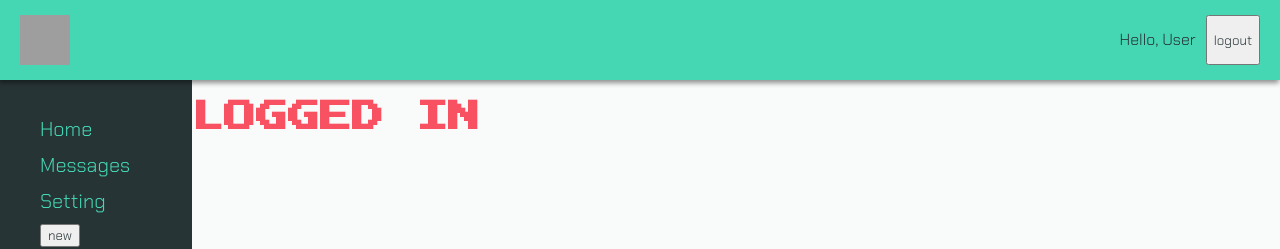
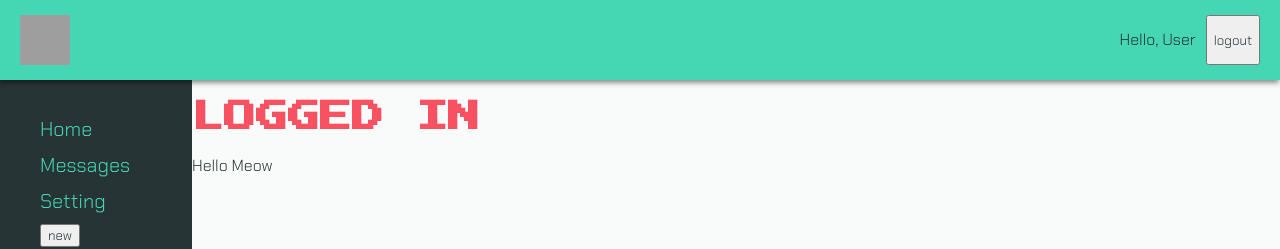
Before and after one commit to ArthurL808/consume-more-stuff, a React (Create React App) app: page /edit/1 in a window 1280 px wide. Shown: the top 249 px of the page. Built offline with nearby package versions, Linux system fonts and the light colour scheme; grey boxes are pictures that could not be loaded.

Commit message:
created new route for detailed item and made edit item component

```diff
--- /dev/null
+++ b/src/Components/Auth/AuthEditItem/AuthEditItem.jsx
@@ -0,0 +1,10 @@
+import React, { Component } from "react";
+
+class AuthEditItem extends Component {
+  state = {};
+  render() {
+    return <div>Hello Meow</div>;
+  }
+}
+
+export default AuthEditItem;
--- /dev/null
+++ b/src/Components/Auth/AuthEditItem/index.js
@@ -0,0 +1,2 @@
+import AuthEditItem from "./AuthEditItem";
+export default AuthEditItem;
--- a/src/Components/Auth/AuthHome/AuthHomeFilter/AuthHomeFilter.jsx
+++ b/src/Components/Auth/AuthHome/AuthHomeFilter/AuthHomeFilter.jsx
@@ -46,7 +46,7 @@ class AuthHomeFilter extends Component {
                     item =>
                       item.itemStatus.status === this.props.filter && (
                         <div key={item.id}>
-                          <Link to="/home">
+                          <Link to="/edit/:id">
                             <div className={styles.imageContainer}>
                               <img src={item.imageUrl} alt="Meow" />
                             </div>
--- a/src/Routes.js
+++ b/src/Routes.js
@@ -1,24 +1,29 @@
-import React from 'react';
-import AuthNewItem from './Components/Auth/AuthNewItem';
-import AuthHome from './Components/Auth/AuthHome';
-import AuthMessages from './Components/Auth/AuthMessages';
-import AuthSettings from './Components/Auth/AuthSettings';
+import React from "react";
+import AuthNewItem from "./Components/Auth/AuthNewItem";
+import AuthHome from "./Components/Auth/AuthHome";
+import AuthMessages from "./Components/Auth/AuthMessages";
+import AuthSettings from "./Components/Auth/AuthSettings";
+import AuthEditItem from "./Components/Auth/AuthEditItem";
 
 export const routes = [
   {
-        path: '/home',
+    path: "/home",
     main: () => <AuthHome />
   },
   {
-        path: '/new',
+    path: "/new",
     main: () => <AuthNewItem />
   },
   {
-        path: '/messages',
+    path: "/messages",
     main: () => <AuthMessages />
   },
   {
-        path: '/settings',
+    path: "/settings",
     main: () => <AuthSettings />
+  },
+  {
+    path: `/edit/:id`,
+    main: () => <AuthEditItem />
   }
-]
+];
```
Also changed, not shown: src/Components/Auth/AuthEditItem/AuthEditItem.module.scss (added). Lines whose indentation alone changed are shown as unchanged.
